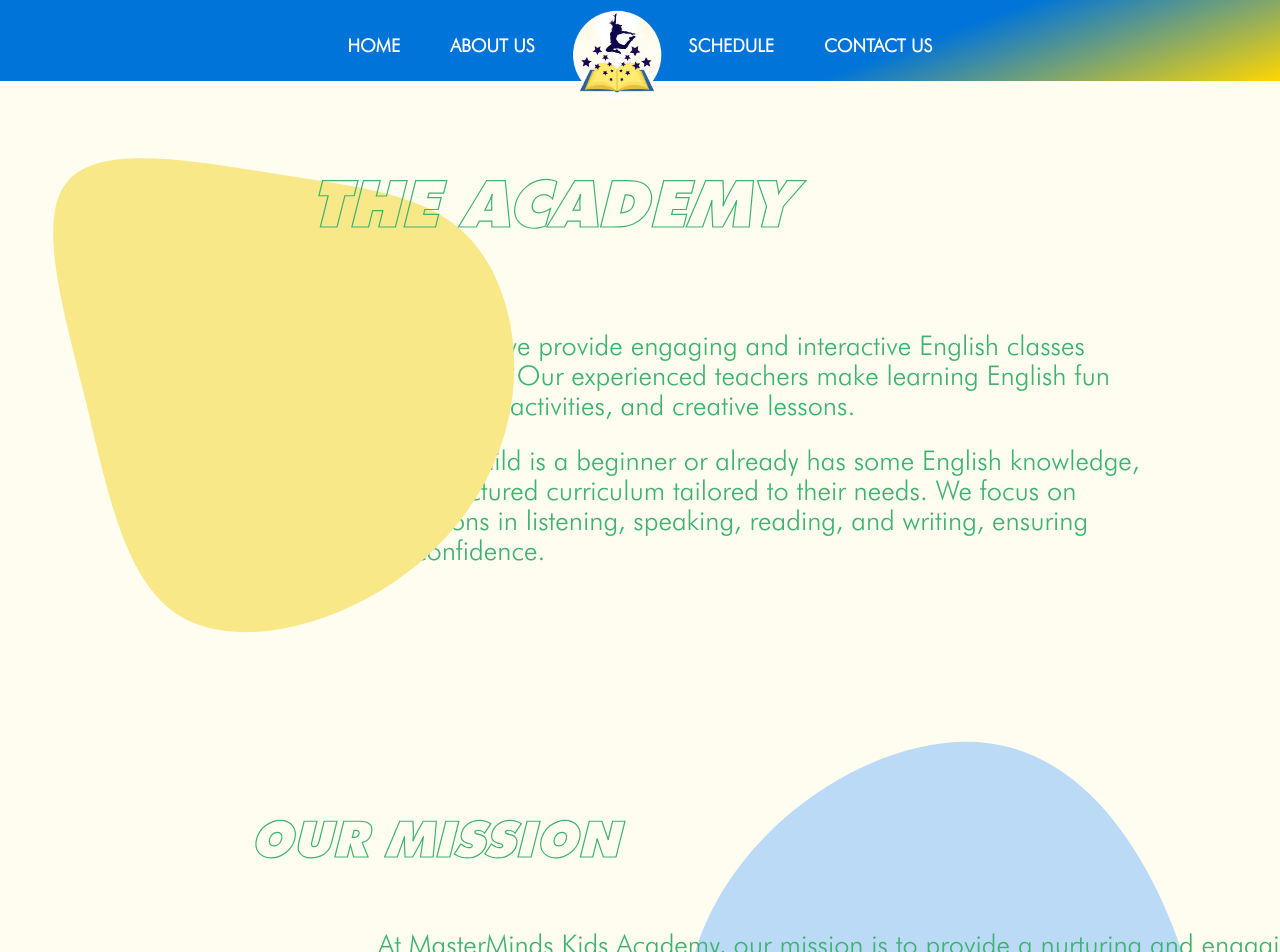
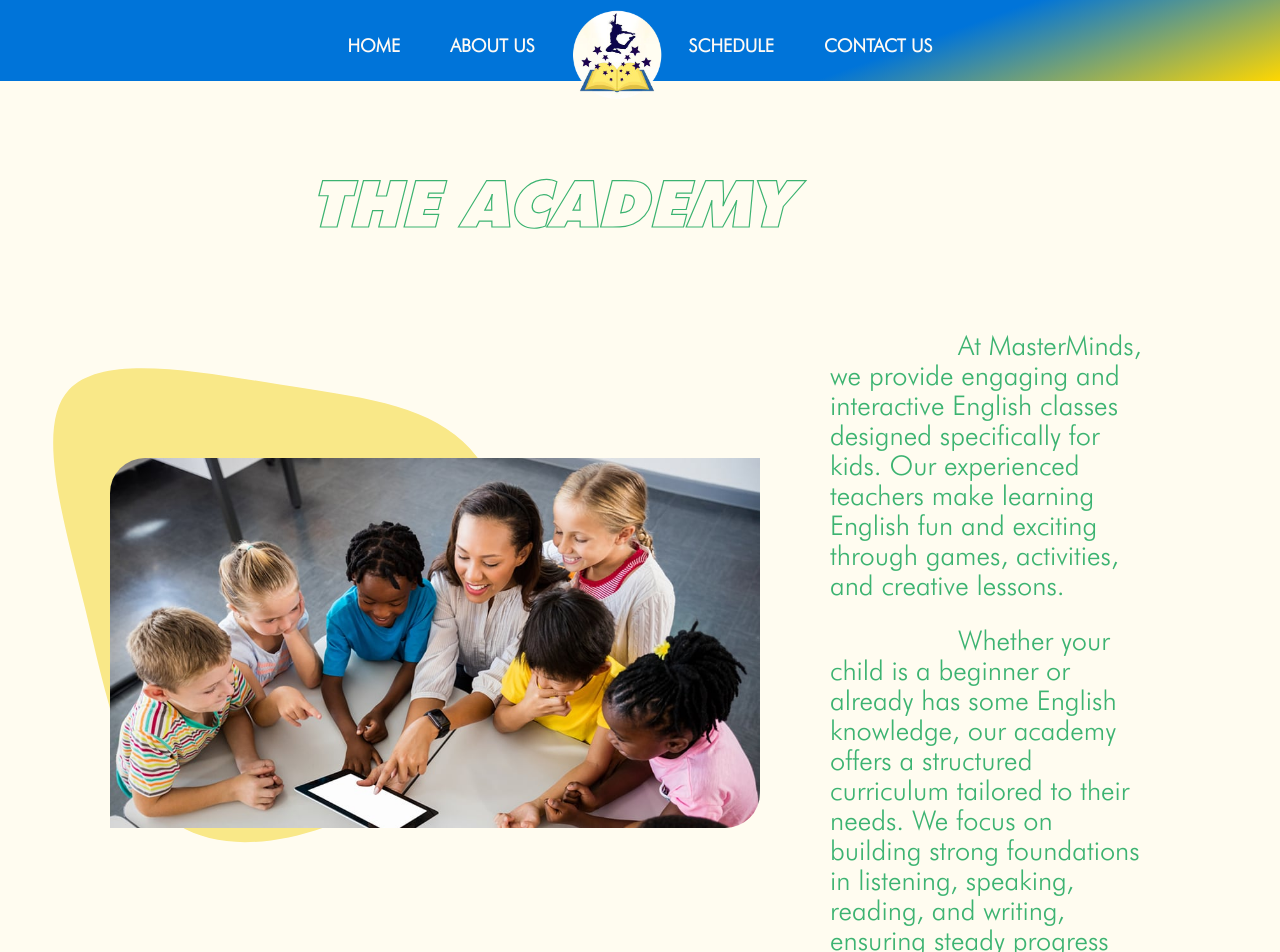
Before and after one commit to bbogomilov1/enlighten, a React (Create React App) app: page /about-us in a window 1280 px wide. Shown: the top 952 px of the page. Built offline with nearby package versions, Linux system fonts and the light colour scheme.

Commit message:
added picture in the-academy

```diff
--- a/src/components/about-us/ThaAcademy.js
+++ b/src/components/about-us/ThaAcademy.js
@@ -1,5 +1,5 @@
 import styles from "./TheAcadamy.module.css";
-// import kidsImage from "../../static/1669412766.jpg";
+import kidsImage from "../../static/1669412766.jpg";
 
 function TheAcademy() {
   return (
@@ -17,9 +17,9 @@ function TheAcademy() {
       </svg> */}
       <h1>The Academy</h1>
       <div className={styles.description}>
-        {/* <div>
+        <div>
           <img src={kidsImage} alt="kids" className={styles.image} />
-        </div> */}
+        </div>
         <div className={styles.textDescription}>
           <p>
             At MasterMinds, we provide engaging and interactive English classes
```
